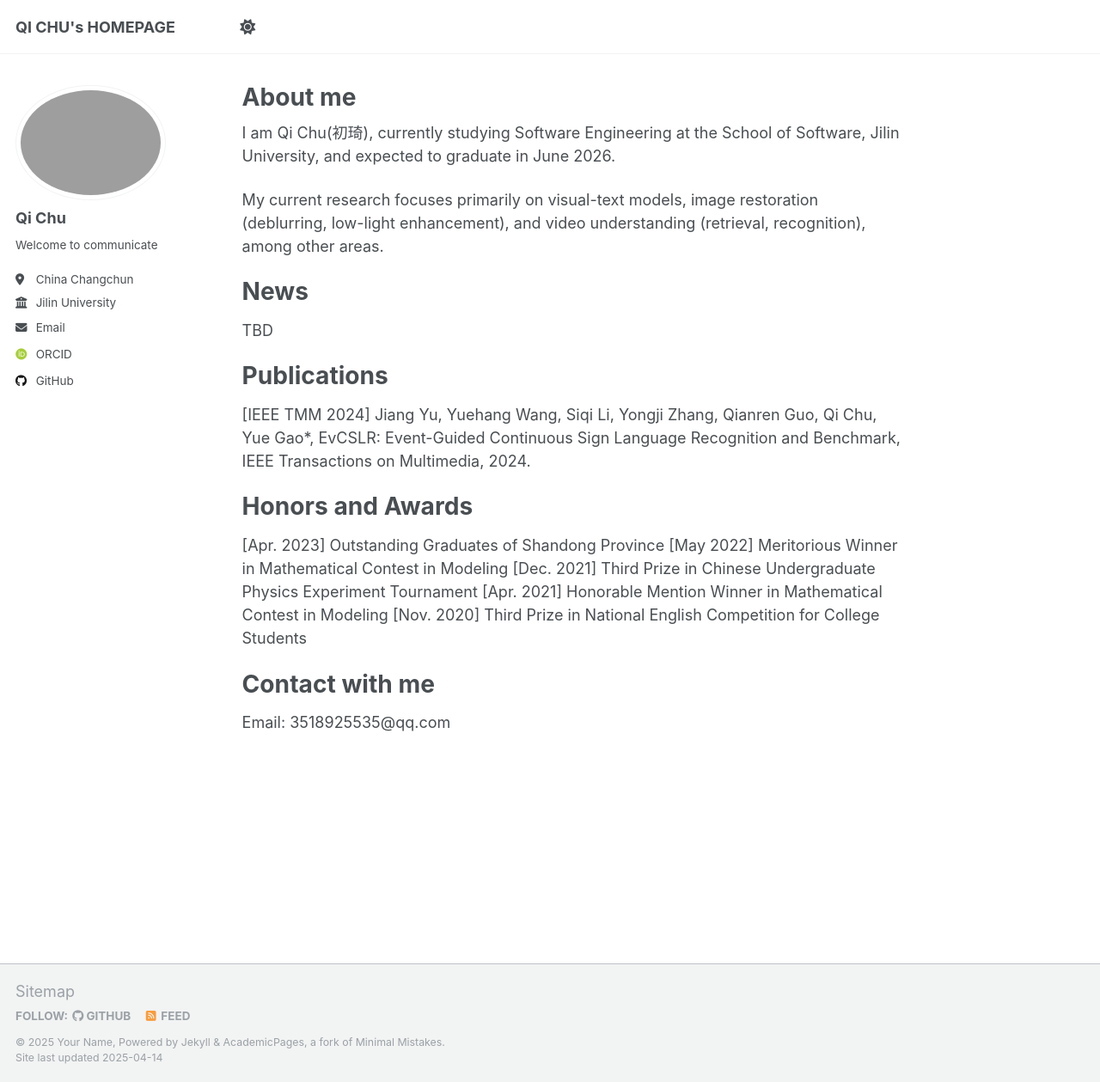
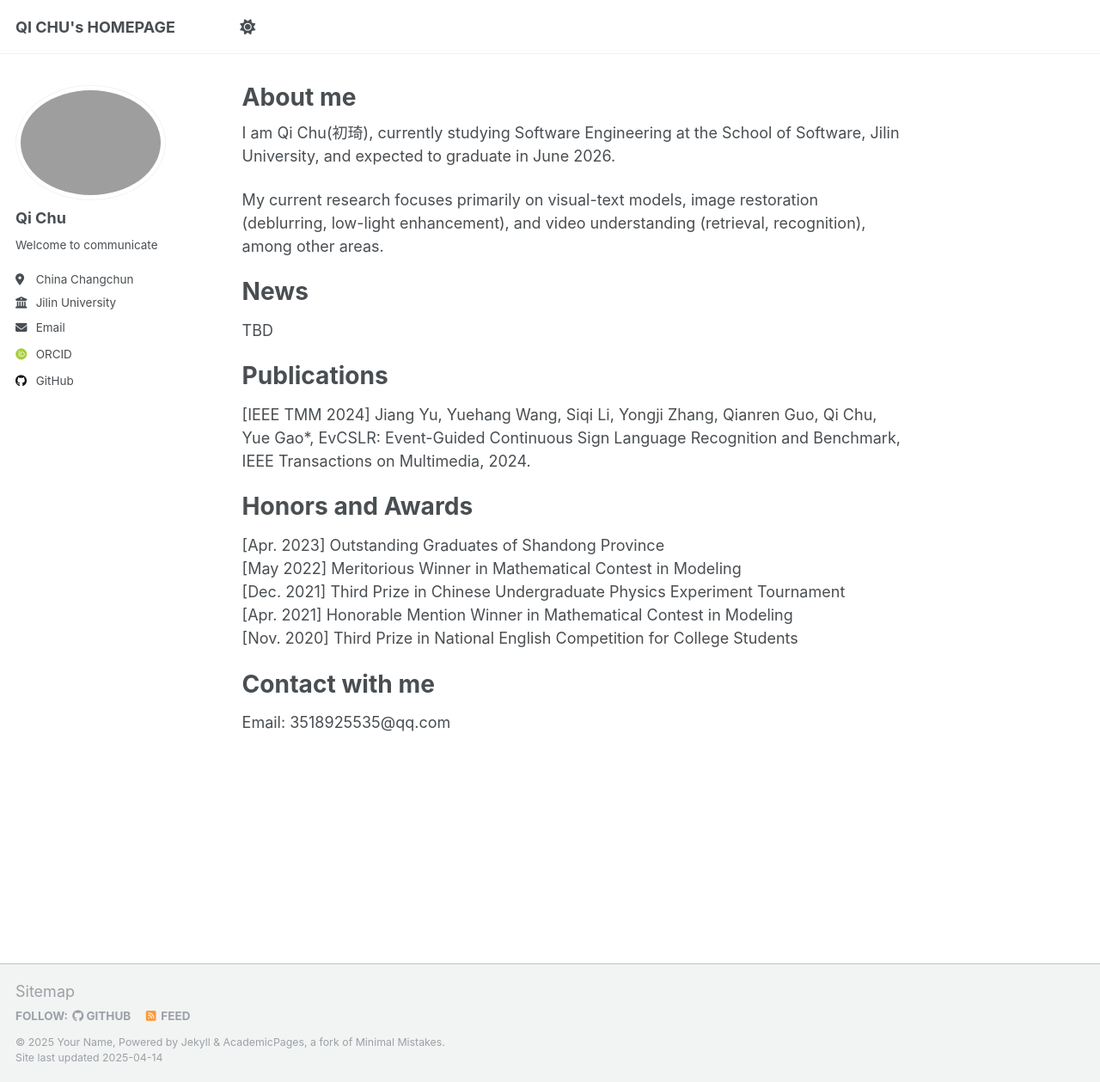
Before and after one commit to invoidstar/invoidstar.github.io, a Jekyll site: the page built from _pages/about.md, in a window 1280 px wide and 1259 px high. Shown: the whole window at 86% size. Built offline with Jekyll 4.4.1, drawn with Linux system fonts in a browser that asks for light colours; some web fonts are replaced.

```diff
--- a/_pages/about.md
+++ b/_pages/about.md
@@ -21,10 +21,10 @@ Publications
 
 Honors and Awards
 ======
-[Apr. 2023] Outstanding Graduates of Shandong Province
-[May 2022] Meritorious Winner in Mathematical Contest in Modeling
-[Dec. 2021] Third Prize in Chinese Undergraduate Physics Experiment Tournament
-[Apr. 2021] Honorable Mention Winner in Mathematical Contest in Modeling
+[Apr. 2023] Outstanding Graduates of Shandong Province <br>
+[May 2022] Meritorious Winner in Mathematical Contest in Modeling <br>
+[Dec. 2021] Third Prize in Chinese Undergraduate Physics Experiment Tournament <br>
+[Apr. 2021] Honorable Mention Winner in Mathematical Contest in Modeling <br>
 [Nov. 2020] Third Prize in National English Competition for College Students
 
 Contact with me
```
